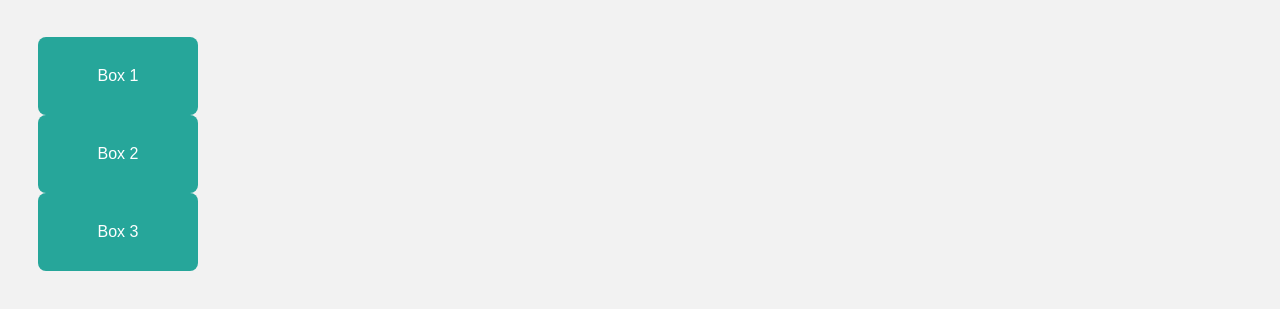
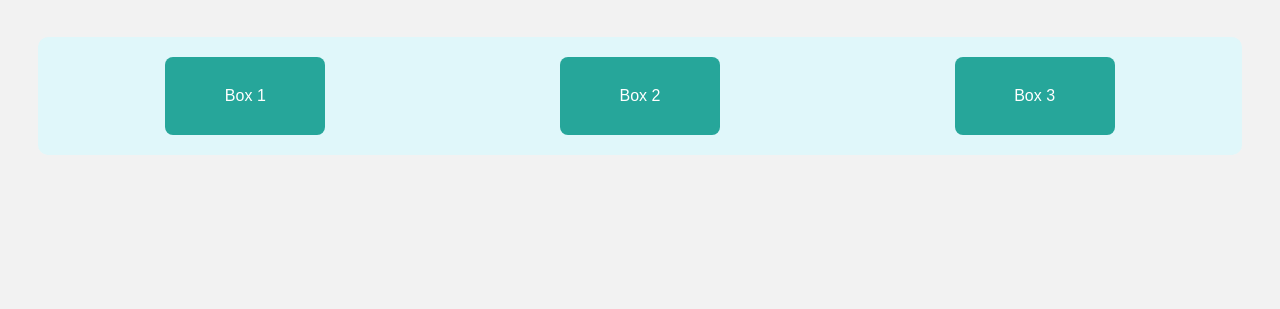
Before and after one commit to Sugu4/100-days-of-code, a plain HTML site: page Day04/index.html in a window 1280 px wide. Shown: the part 99-408 px from the top of the page. Drawn offline with Linux system fonts and the light colour scheme.

Commit message:
Index Day04 update

```diff
--- a/Day04/index.html
+++ b/Day04/index.html
@@ -9,7 +9,7 @@
 <body>
     <h1>Flexbox Beispiel</h1>
 
-    <div vlass="flex-container">
+    <div class="flex-container">
         <div class="box">Box 1</div>
         <div class="box">Box 2</div>
         <div class="box">Box 3</div>
```
